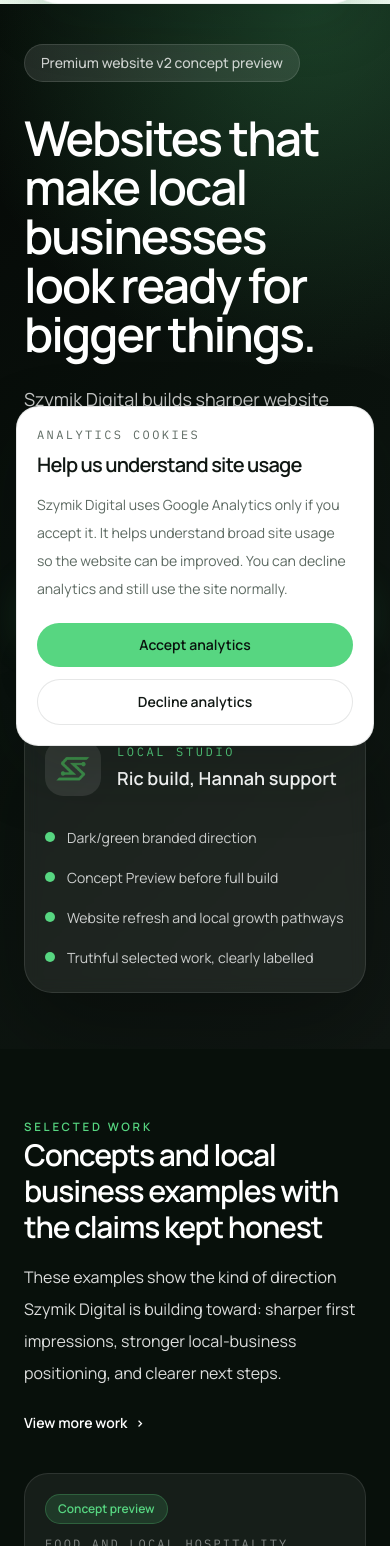
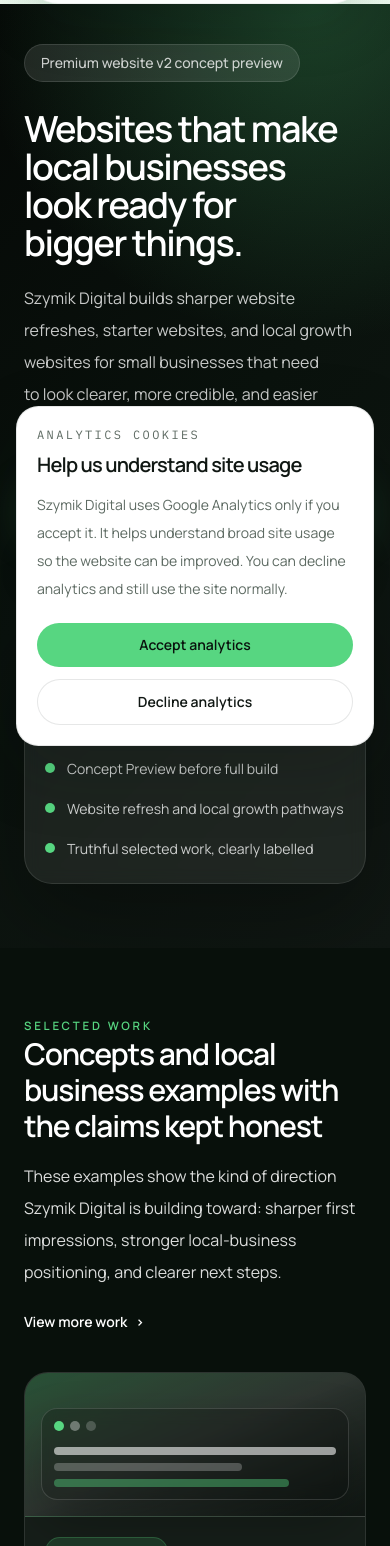
Before and after one commit to Ric0cheTed/Szymik-Digital-Website, a Next.js app: page / in a window 390 px wide. Shown: the part 82-1628 px from the top of the page. Built offline with nearby package versions, Linux system fonts and the light colour scheme.

Commit message:
fix: polish homepage v2 responsive layout

```diff
--- a/src/app/page.tsx
+++ b/src/app/page.tsx
@@ -11,6 +11,7 @@ const selectedWork = [
     title: "Bent Burger",
     label: "Concept preview",
     category: "Food and local hospitality",
+    accent: "from-[#57d681]/28 via-white/10 to-[#101713]",
     summary:
       "A bold restaurant website refresh direction shaped around appetite, fast scanning, and a clearer route from interest to order or visit.",
     detail:
@@ -20,6 +21,7 @@ const selectedWork = [
     title: "Country Pizza",
     label: "Website refresh",
     category: "Local food business",
+    accent: "from-[#57d681]/20 via-[#f3f6f1]/12 to-[#172119]",
     summary:
       "A warmer local-business website direction for menu-led browsing, simple offers, trust cues, and easy customer action on mobile.",
     detail:
@@ -29,6 +31,7 @@ const selectedWork = [
     title: "Libra Support Services",
     label: "Local business website",
     category: "Care and support services",
+    accent: "from-[#57d681]/18 via-[#dfffe8]/10 to-[#0b1410]",
     summary:
       "A clearer service-led website foundation for explaining support, building trust, and helping people find the right contact route.",
     detail:
@@ -96,39 +99,43 @@ export const metadata: Metadata = createPageMetadata({
 export default function Home() {
   return (
     <div className="bg-[#050806] text-white">
-      <section className="relative overflow-hidden px-0 pb-14 pt-10 sm:pb-16 sm:pt-14 lg:pb-20 lg:pt-20">
+      <section className="relative overflow-hidden px-0 pb-16 pt-10 sm:pb-20 sm:pt-14 lg:pb-24 lg:pt-20">
         <div className="absolute inset-0 bg-[radial-gradient(circle_at_80%_0%,_rgba(87,214,129,0.26),_transparent_34%),linear-gradient(135deg,_#050806_0%,_#0a120d_48%,_#101713_100%)]" />
         <div className="site-container relative">
-          <div className="grid gap-10 lg:grid-cols-[minmax(0,1.08fr)_minmax(20rem,0.92fr)] lg:items-end">
-            <div className="max-w-5xl space-y-8">
-              <span className="pill border-white/12 bg-white/10 text-white/78">
+          <div className="grid gap-8 lg:grid-cols-[minmax(0,1.06fr)_minmax(20rem,0.94fr)] lg:items-end xl:gap-12">
+            <div className="max-w-5xl space-y-7 sm:space-y-8">
+              <span className="pill max-w-full border-white/12 bg-white/10 text-white/78">
                 Premium website v2 concept preview
               </span>
-              <div className="space-y-6">
-                <h1 className="max-w-5xl text-5xl font-semibold leading-[1.02] text-white sm:text-6xl lg:text-7xl">
+              <div className="space-y-5 sm:space-y-6">
+                <h1 className="max-w-5xl text-4xl font-semibold leading-[1.05] text-white sm:text-6xl lg:text-7xl">
                   Websites that make local businesses look ready for bigger
                   things.
                 </h1>
-                <p className="max-w-3xl text-lg leading-8 text-white/78 sm:text-xl">
+                <p className="max-w-3xl text-base leading-8 text-white/78 sm:text-xl">
                   Szymik Digital builds sharper website refreshes, starter
                   websites, and local growth websites for small businesses that
                   need to look clearer, more credible, and easier to choose.
                 </p>
               </div>
-              <div className="flex flex-col gap-3 sm:flex-row">
+              <div className="flex flex-col gap-3 sm:flex-row sm:flex-wrap">
                 <CtaLink
                   href="/contact#enquiry"
-                  className="!text-surface-strong hover:!text-surface-strong"
+                  className="min-h-12 !text-surface-strong hover:!text-surface-strong"
                 >
                   Start a project
                 </CtaLink>
-                <CtaLink href="#selected-work" variant="secondary">
+                <CtaLink
+                  href="#selected-work"
+                  variant="secondary"
+                  className="min-h-12"
+                >
                   View our work
                 </CtaLink>
               </div>
             </div>
 
-            <aside className="rounded-[1.75rem] border border-white/10 bg-white/[0.07] p-5 shadow-[0_30px_90px_rgba(0,0,0,0.32)] backdrop-blur-sm sm:p-7">
+            <aside className="rounded-[1.75rem] border border-white/10 bg-white/[0.07] p-5 shadow-[0_30px_90px_rgba(0,0,0,0.32)] backdrop-blur-sm sm:p-7 lg:mb-1">
               <div className="flex items-center gap-4">
                 <div className="flex h-14 w-14 items-center justify-center rounded-[1.15rem] bg-white/10 p-2.5">
                   <BrandLogo
@@ -143,7 +150,7 @@ export default function Home() {
                   <p className="font-mono text-xs uppercase tracking-[0.22em] text-accent">
                     Local studio
                   </p>
-                  <p className="mt-1 text-lg font-semibold text-white">
+                  <p className="mt-1 text-base font-semibold text-white sm:text-lg">
                     Ric build, Hannah support
                   </p>
                 </div>
@@ -183,25 +190,43 @@ export default function Home() {
             {selectedWork.map((work) => (
               <article
                 key={work.title}
-                className="flex h-full flex-col rounded-[1.5rem] border border-white/10 bg-white/[0.06] p-5 transition duration-300 hover:-translate-y-1 hover:border-accent/35 sm:p-7"
+                className="flex h-full min-h-[27rem] flex-col overflow-hidden rounded-[1.5rem] border border-white/10 bg-white/[0.06] transition duration-300 hover:-translate-y-1 hover:border-accent/35"
               >
+                <div
+                  className={`relative min-h-36 border-b border-white/10 bg-gradient-to-br ${work.accent} p-4 sm:min-h-40`}
+                >
+                  <div className="absolute inset-x-4 bottom-4 rounded-[1rem] border border-white/14 bg-black/24 p-3 shadow-[0_22px_50px_rgba(0,0,0,0.24)] backdrop-blur-sm">
+                    <div className="flex items-center gap-1.5">
+                      <span className="h-2.5 w-2.5 rounded-full bg-accent" />
+                      <span className="h-2.5 w-2.5 rounded-full bg-white/35" />
+                      <span className="h-2.5 w-2.5 rounded-full bg-white/20" />
+                    </div>
+                    <div className="mt-4 grid gap-2">
+                      <span className="h-2 rounded-full bg-white/58" />
+                      <span className="h-2 w-2/3 rounded-full bg-white/24" />
+                      <span className="h-2 w-5/6 rounded-full bg-accent/42" />
+                    </div>
+                  </div>
+                </div>
+                <div className="flex flex-1 flex-col p-5 sm:p-7">
                   <div className="flex flex-wrap items-center gap-3">
                     <span className="rounded-full border border-accent/25 bg-accent/15 px-3 py-1.5 text-xs font-semibold text-accent">
                       {work.label}
                     </span>
-                  <span className="font-mono text-xs uppercase tracking-[0.18em] text-white/48">
+                    <span className="font-mono text-xs uppercase tracking-[0.18em] text-white/50">
                       {work.category}
                     </span>
                   </div>
                   <h3 className="mt-5 text-2xl font-semibold text-white">
                     {work.title}
                   </h3>
-                <p className="mt-3 flex-1 text-sm leading-7 text-white/76">
+                  <p className="mt-3 flex-1 text-sm leading-7 text-white/78">
                     {work.summary}
                   </p>
-                <p className="mt-6 border-t border-white/10 pt-4 text-xs font-medium leading-6 text-white/58">
+                  <p className="mt-6 border-t border-white/10 pt-4 text-sm font-medium leading-7 text-white/62">
                     {work.detail}
                   </p>
+                </div>
               </article>
             ))}
           </div>
@@ -222,7 +247,7 @@ export default function Home() {
               <Link
                 key={service.id}
                 href={`/services#${service.id}`}
-                className="flex h-full flex-col rounded-[1.5rem] border border-white/10 bg-white/[0.06] p-5 transition duration-300 hover:-translate-y-1 hover:border-accent/35 sm:p-6"
+                className="flex h-full min-h-72 flex-col rounded-[1.5rem] border border-white/10 bg-white/[0.06] p-5 transition duration-300 hover:-translate-y-1 hover:border-accent/35 sm:p-6"
               >
                 <p className="font-mono text-xs uppercase tracking-[0.22em] text-accent">
                   {service.shortLabel}
@@ -251,11 +276,11 @@ export default function Home() {
             surface="dark"
           />
 
-          <div className="mt-10 grid gap-4 lg:grid-cols-5">
+          <div className="mt-10 grid gap-4 sm:grid-cols-2 lg:grid-cols-5">
             {processSteps.map((step, index) => (
               <article
                 key={step.title}
-                className="rounded-[1.35rem] border border-white/10 bg-black/18 p-5"
+                className="rounded-[1.35rem] border border-white/10 bg-black/18 p-5 sm:min-h-64 lg:min-h-80"
               >
                 <p className="font-mono text-xs uppercase tracking-[0.22em] text-accent">
                   0{index + 1}
@@ -285,7 +310,7 @@ export default function Home() {
               {trustItems.map((item) => (
                 <article
                   key={item.title}
-                  className="rounded-[1.35rem] border border-white/10 bg-white/[0.06] p-5"
+                  className="rounded-[1.35rem] border border-white/10 bg-white/[0.06] p-5 sm:min-h-44"
                 >
                   <h3 className="text-lg font-semibold text-white">
                     {item.title}
@@ -320,11 +345,15 @@ export default function Home() {
               <div className="flex flex-col gap-3 sm:flex-row lg:flex-col">
                 <CtaLink
                   href="/contact#enquiry"
-                  className="!text-surface-strong hover:!text-surface-strong"
+                  className="min-h-12 !text-surface-strong hover:!text-surface-strong"
                 >
                   Start a project
                 </CtaLink>
-                <CtaLink href="#selected-work" variant="secondary">
+                <CtaLink
+                  href="#selected-work"
+                  variant="secondary"
+                  className="min-h-12"
+                >
                   View our work
                 </CtaLink>
               </div>
```
Also changed, not shown: 2 other files (tests, documents, lock files or other folders). Lines whose indentation alone changed are shown as unchanged.
